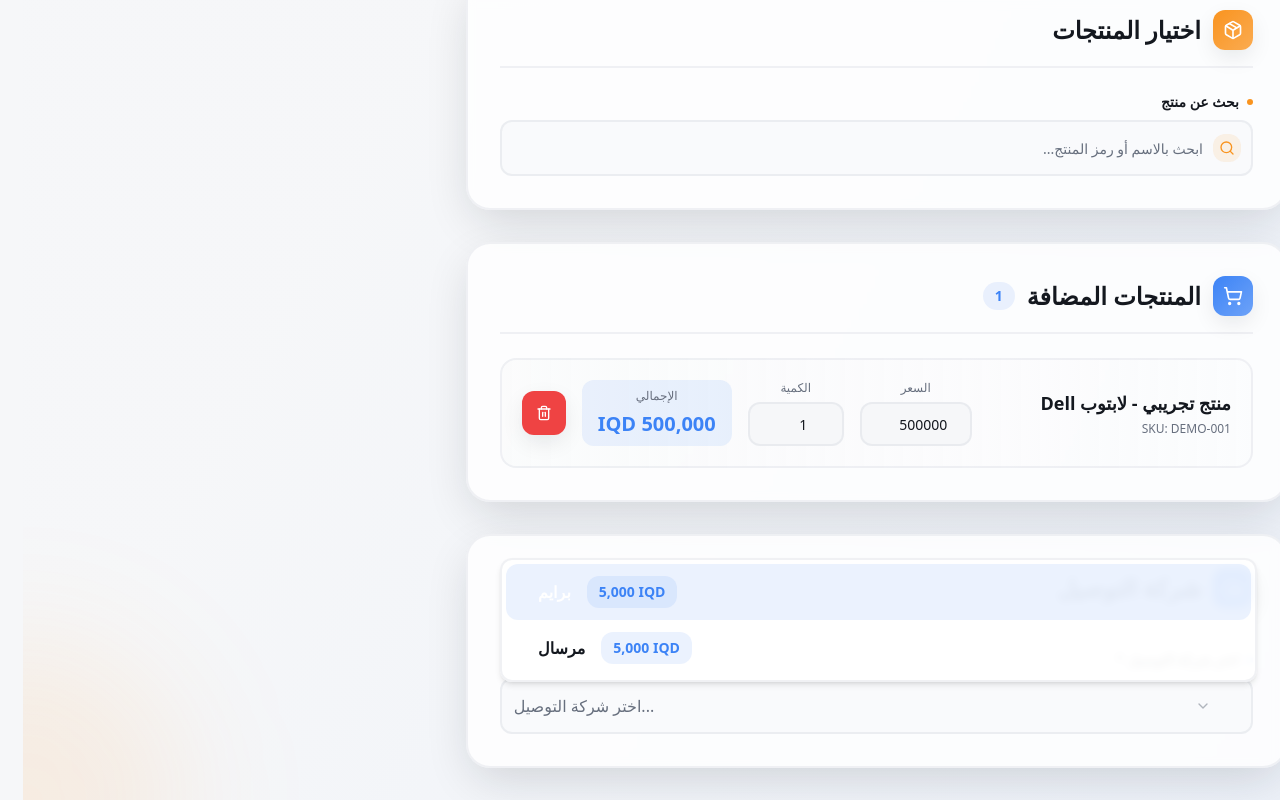
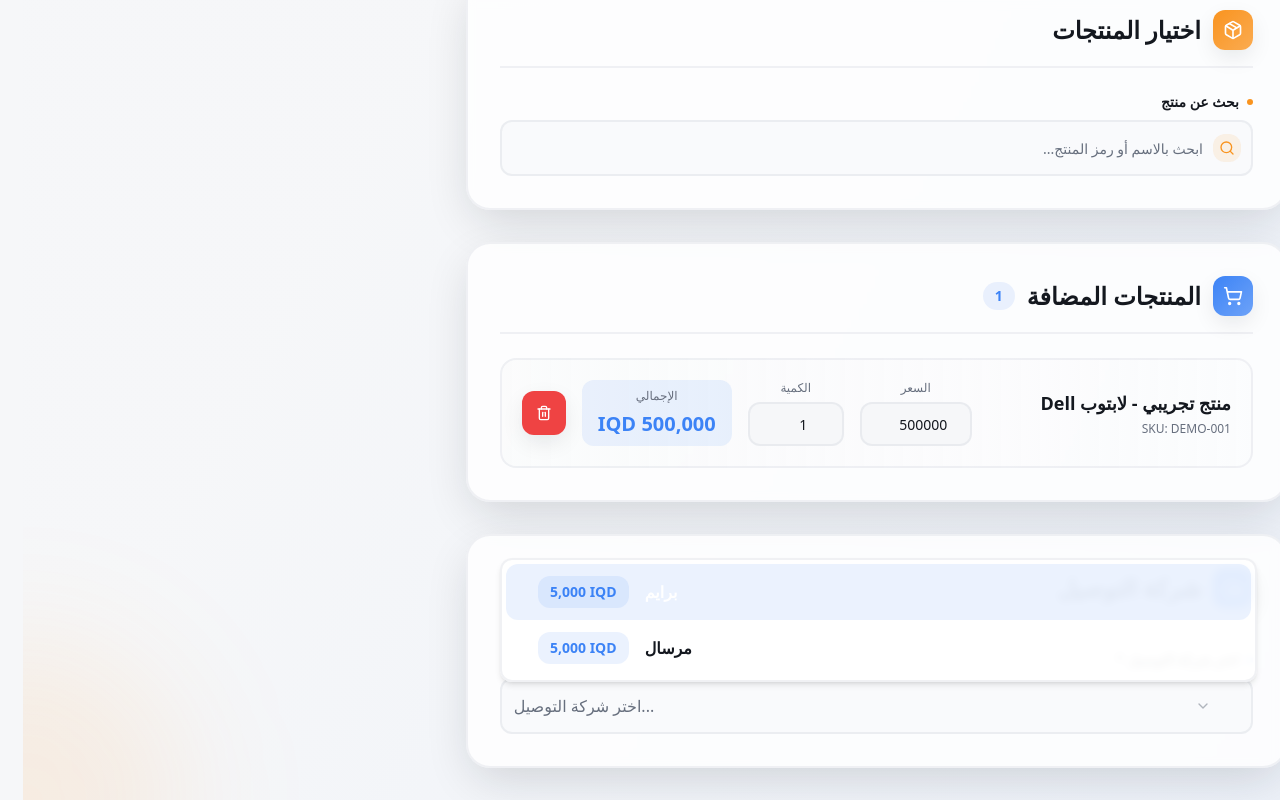
Before and after one commit to Hassan973397/sales-order-wizard1, a React (Vite) app: page / in a window 1280 px wide. Both pictures are taken after a click on the button "اختر شركة التوصيل...". Shown: the part 1678-2478 px from the top of the page. Built offline with nearby package versions, Linux system fonts and the light colour scheme; the HTML template or start-up script is replaced by a standard one.

Commit message:
Fix RTL text direction for delivery company select - show company name first

```diff
--- a/src/components/sales/DeliverySection.tsx
+++ b/src/components/sales/DeliverySection.tsx
@@ -41,9 +41,9 @@ export const DeliverySection = ({ selectedCompany, onSelectCompany }: DeliverySe
           >
             <SelectTrigger
               id="deliveryCompany"
-              className="h-12 sm:h-14 text-sm sm:text-base rounded-lg sm:rounded-xl border-2 border-border/60 focus:border-primary focus:ring-2 focus:ring-primary/20 transition-all duration-200 bg-background/50 hover:bg-background pr-8 sm:pr-10 [&>span]:!line-clamp-none [&>span]:!whitespace-nowrap [&>span]:!overflow-visible"
+              className="h-12 sm:h-14 text-sm sm:text-base rounded-lg sm:rounded-xl border-2 border-border/60 focus:border-primary focus:ring-2 focus:ring-primary/20 transition-all duration-200 bg-background/50 hover:bg-background pr-8 sm:pr-10 text-right [&>span]:!line-clamp-none [&>span]:!whitespace-nowrap [&>span]:!overflow-visible [&>span]:!text-right"
             >
-              <SelectValue placeholder="اختر شركة التوصيل..." className="text-sm sm:text-base font-medium">
+              <SelectValue placeholder="اختر شركة التوصيل..." className="text-sm sm:text-base font-medium text-right">
                 {selectedCompany ? `${selectedCompany.name} - ${selectedCompany.cost.toLocaleString("en-US")} IQD` : ""}
               </SelectValue>
             </SelectTrigger>
@@ -54,8 +54,8 @@ export const DeliverySection = ({ selectedCompany, onSelectCompany }: DeliverySe
                   value={company.id}
                   className="cursor-pointer hover:bg-primary/10 focus:bg-primary/10 rounded-lg transition-colors py-3"
                 >
-                  <div className="flex items-center justify-between w-full gap-4 pr-2">
-                    <span className="font-bold text-base">{company.name}</span>
+                  <div className="flex items-center justify-between w-full gap-4 flex-row-reverse">
+                    <span className="font-bold text-base text-right">{company.name}</span>
                     <span className="px-3 py-1.5 bg-primary/10 text-primary font-bold rounded-lg whitespace-nowrap">
                       {company.cost.toLocaleString("en-US")} IQD
                     </span>
```
